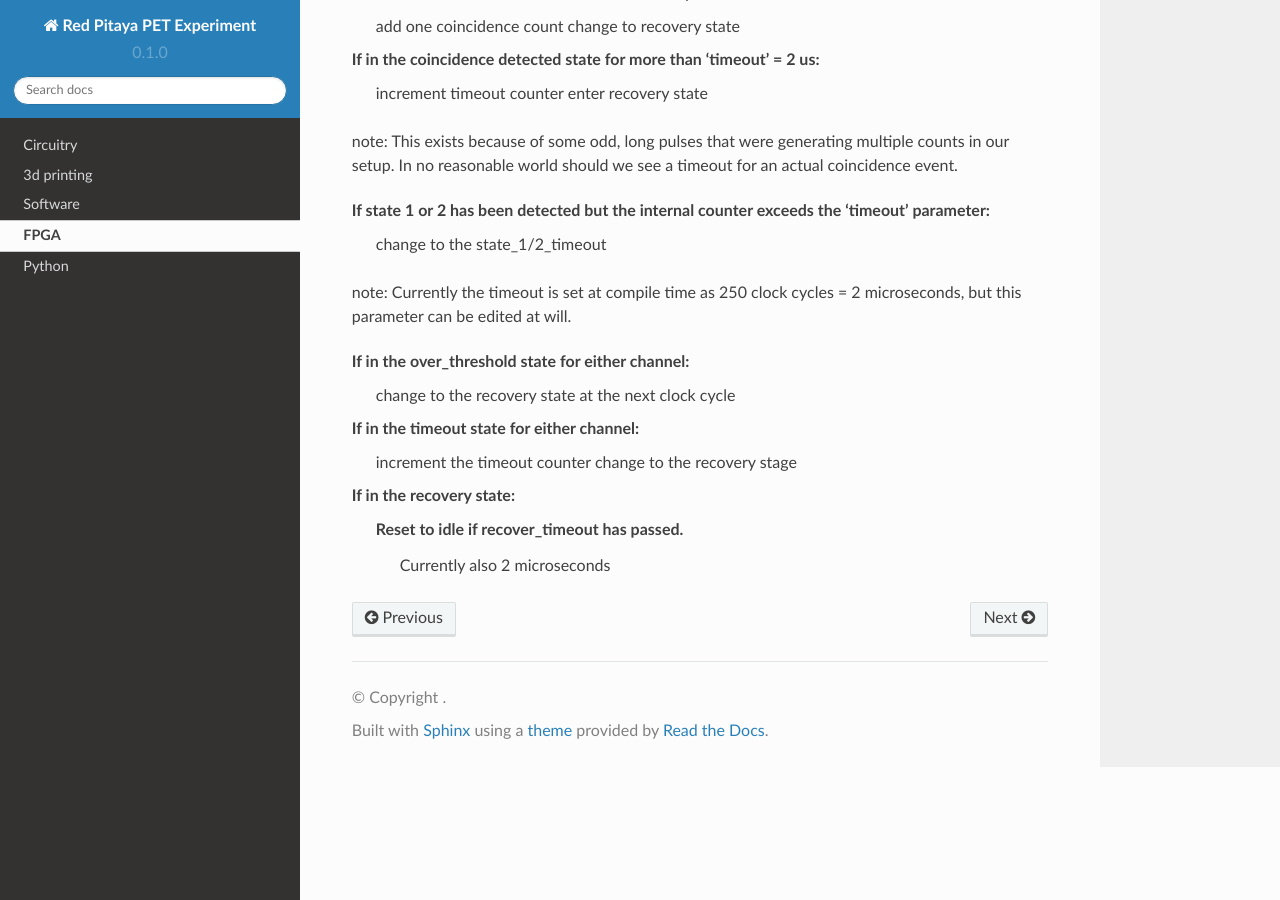
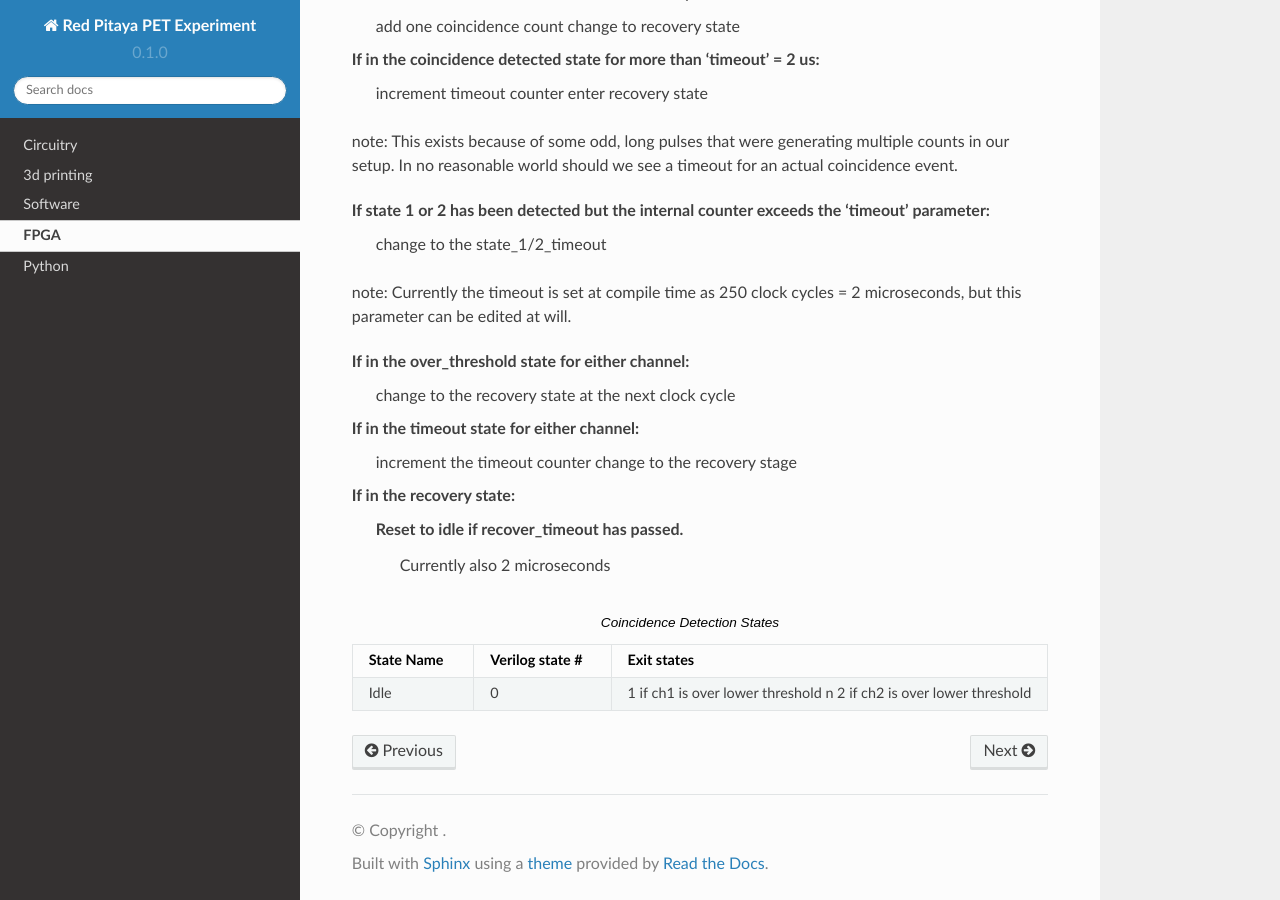
Before and after one commit to UChicagoPhysicsLabs/PositronEmissionTomography, a Sphinx documentation site: the page built from docs/source/FPGA.rst, in a window 1280 px wide and 900 px high, scrolled down 2040 px. Built offline with Sphinx 7.4.7 and the Read the Docs theme 2.0.0, drawn with Linux system fonts in a browser that asks for light colours; pages that are not in the unit, such as notebooks, are missing from menus.

Commit message:
Table tweaks

```diff
--- a/docs/source/FPGA.rst
+++ b/docs/source/FPGA.rst
@@ -75,5 +75,4 @@ If in the recovery state:
       - Exit states
     * - Idle
       - 0
-      - 1 if ch1 is over lower threshold
-      - 2 if ch2 is over lower threshold
+      - 1 if ch1 is over lower threshold \n 2 if ch2 is over lower threshold
```
Also changed, not shown: docs/source/python.rst (+11 -7 lines).
